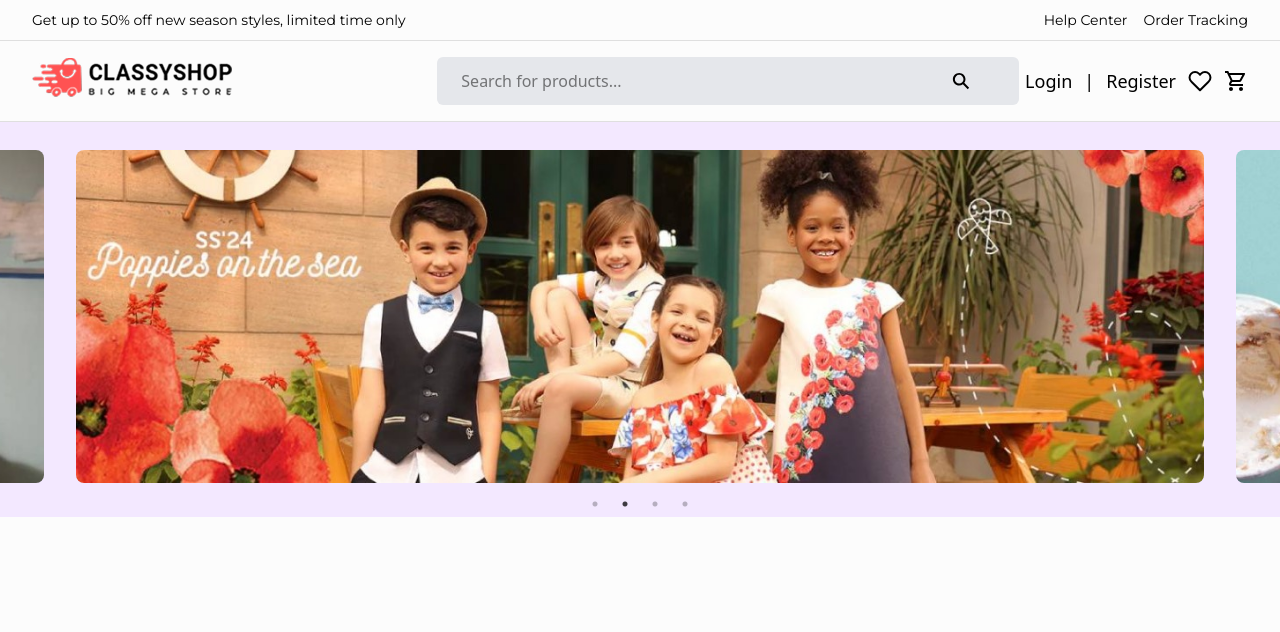
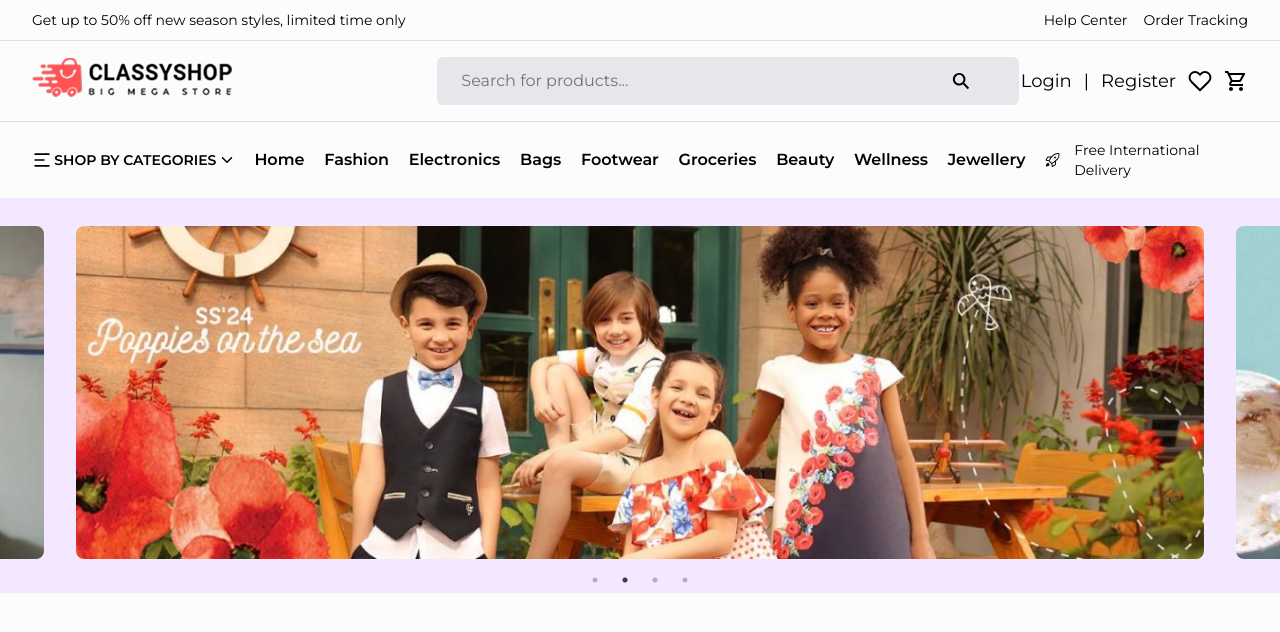
Before and after one commit to farzanacoder/CLASSYSHOP, a React (Vite) app: page / in a window 1280 px wide. Shown: the top 632 px of the page. Built offline with nearby package versions, Linux system fonts and the light colour scheme.

Commit message:
navber done

```diff
--- /dev/null
+++ b/src/components/List.jsx
@@ -0,0 +1,9 @@
+import React from 'react'
+
+const List = ({text , className}) => {
+  return (
+    <li className={`${className} list-none cursor-pointer duration-500 text-base hover:text-red font-semibold`}>{text}</li>
+  )
+}
+
+export default List
--- a/src/index.css
+++ b/src/index.css
@@ -8,7 +8,7 @@ body {
     --max-width-container: 95%;
     --color-red: #FF5252;
     --color-gray: #dfdfdf;
+    --font-mont: "Montserrat", sans-serif;
     --color-body: #fcfcfc;
-    --font-mont: "Montserrat", sans-serif;
 
 }
--- a/src/layouts/Header.jsx
+++ b/src/layouts/Header.jsx
@@ -6,13 +6,17 @@ import Logo from '../assets/logo.png'
 import { FiHeart } from 'react-icons/fi'
 import { MdOutlineShoppingCart } from 'react-icons/md'
 import { IoSearchSharp } from 'react-icons/io5'
+import { RiMenu2Fill } from 'react-icons/ri'
+import { GoRocket } from 'react-icons/go'
+import { IoIosArrowDown } from 'react-icons/io'
+import List from '../components/List'
 
 const Header = () => {
   return (
-    <section className=' border-b border-gray'>
+    <header className='font-mont'>
         <div className=' border-b border-gray'>
             <Container>
-                <Flex className=' hidden lg:flex justify-between font-mont items-center py-2.5 text-sm font-normal'>
+                <Flex className=' hidden lg:flex justify-between items-center py-2.5 text-sm font-normal'>
                     <p className='text-black'>Get up to 50% off new season styles, limited time only</p>
                 <Flex  className='gap-4'>
                     <a className='hover:text-red duration-500' href="http://" target="_blank" rel="noopener noreferrer">Help Center</a>
@@ -23,7 +27,8 @@ const Header = () => {
         </div>
 
 
-           <Container>
+          <div className='border-b border-gray'>
+             <Container>
              <Flex className='py-4'>
                 <div className='lg:w-1/3 w-full'>
                 <Image className='!w-[200px]' src={Logo}/>
@@ -44,8 +49,40 @@ const Header = () => {
 
             </Flex>
            </Container>
+          </div>
 
-    </section>
+
+            <nav className='py-2'>
+               <Container>
+                <Flex className='items-center py-2.5'>
+                    <Flex className='w-1/6 items-center justify-between'>
+                    <RiMenu2Fill className='text-xl'/>
+                    <p className='font-semibold text-sm uppercase'>Shop By Categories</p>
+                    <IoIosArrowDown />
+                    </Flex>
+
+                <Flex className='w-4/6 justify-evenly'>
+                <List text='Home'/>
+                <List text='Fashion'/>
+                <List text='Electronics'/>
+                <List text='Bags'/>
+                <List text='Footwear'/>
+                <List text='Groceries'/>
+                <List text='Beauty'/>
+                <List text='Wellness'/>
+                <List text='Jewellery'/>
+                </Flex>
+
+                <Flex className='w-1/6 items-center gap-3.5'>
+                <GoRocket />
+                <p className=' text-sm'>Free International Delivery</p>
+                </Flex>
+
+                </Flex>
+               </Container>
+            </nav>
+
+    </header>
   )
 }
 
```
